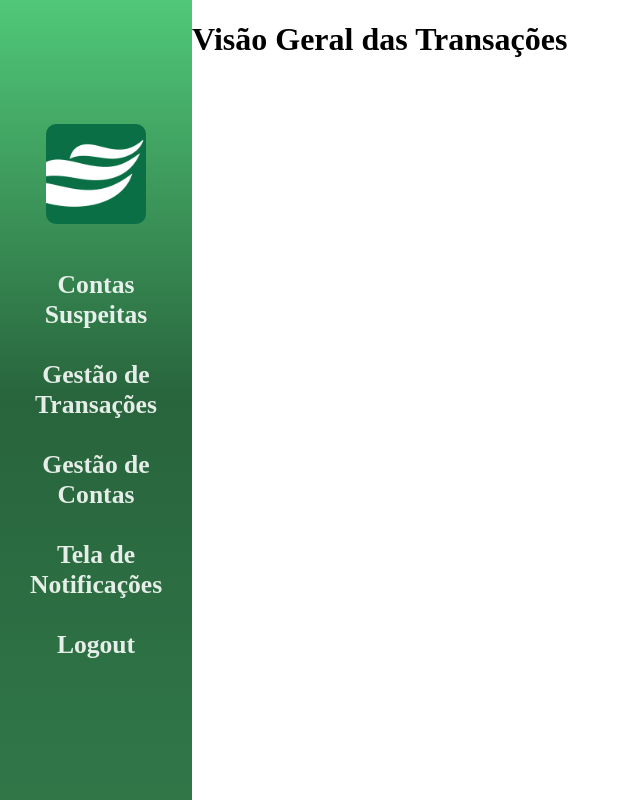
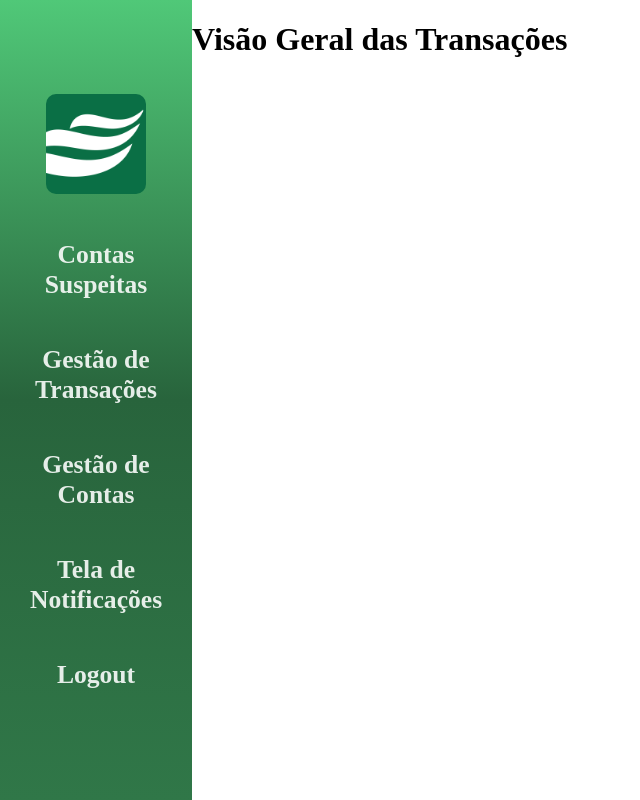
Before and after one commit to RusthenRonald2006/Portal-de-analise-em-anomalias-transacionais, a JavaScript app in the folder detec-anomalias/: page /dashboard in a window 1280 px wide. Shown: the whole page, without its empty margins (0-640 px from the left). Built offline with nearby package versions, Linux system fonts and the light colour scheme; the HTML template or start-up script is replaced by a standard one.

Commit message:
aumentando gap

```diff
--- a/detec-anomalias/src/components/layout/Navbar.module.css
+++ b/detec-anomalias/src/components/layout/Navbar.module.css
@@ -3,7 +3,7 @@
     color: #ffffffe1;
     display: flex;
     flex-direction: column;
-    gap: 30px;
+    gap: 45px;
     margin-right: 40px;
 }
 .container_list li{
```
